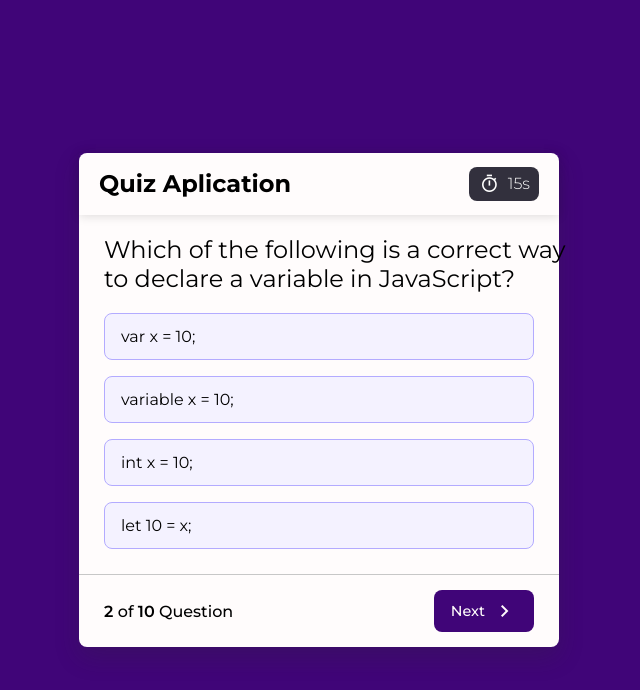
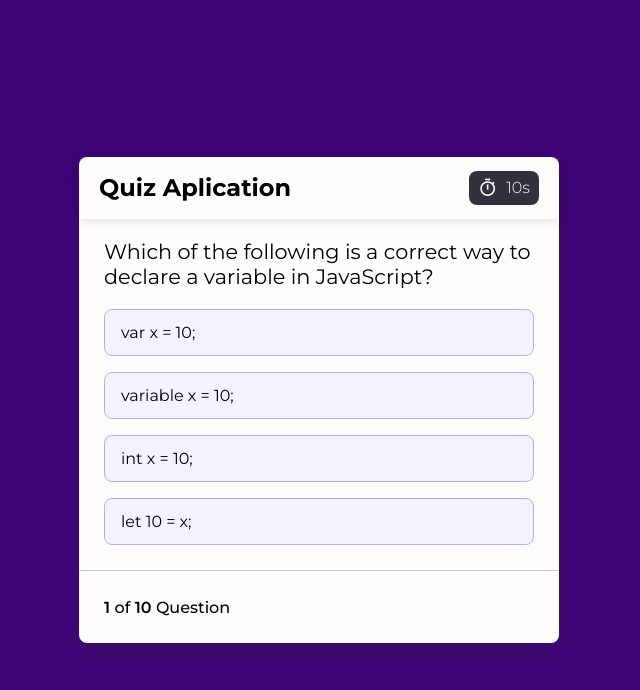
Before and after one commit to codewithandres/quiz-app-js, a website built with Vite: page index.html in a window 1280 px wide. Shown: the whole page, without its empty margins (321-961 px from the left). Built offline with nearby package versions, Linux system fonts and the light colour scheme; a web font is replaced by a local one.

Commit message:
adding the quiz Timer

```diff
--- a/index.html
+++ b/index.html
@@ -80,9 +80,7 @@
                 </div>
 
                 <footer class="quiz-footer">
-                    <p class="question-status">
-                        <b> 2 </b> of <b>10</b> Question
-                    </p>
+                    <p class="question-status"></p>
 
                     <button class="next-question-button">
                         Next
--- a/src/css/quiz.css
+++ b/src/css/quiz.css
@@ -11,6 +11,7 @@
 }
 .queztion-text {
     width: 480px;
+    font-size: 1.3rem;
     font-weight: 400;
 }
 .quiz-header .quiz-timer {
@@ -91,6 +92,7 @@
 
 .quiz-footer .next-question-button {
     display: inline-flex;
+    visibility: hidden;
     gap: 0.5rem;
     align-items: center;
     padding: 9px 17px;
--- a/src/index.ts
+++ b/src/index.ts
@@ -1,43 +1,145 @@
 import './app/imporStyle';
 import { questions } from './models/questions';
-import { Question } from './types/quiz.model';
+import type { Question } from './types/quiz.model';
 
 const $answerOption = document.querySelector(
     '.answer-options'
 ) as HTMLLIElement;
 
+const $nextQuestion = document.querySelector(
+    '.next-question-button'
+) as HTMLButtonElement;
+
+const $questionStatus = document.querySelector(
+    '.question-status'
+) as HTMLParagraphElement;
+
+const $timerDisplay = document.querySelector(
+    '.timer-duration'
+) as HTMLParagraphElement;
+
+type getRandomQuestionType = Question | void;
+
+// quiz state variables
+const QUIZ_TIME_LIMIT = 15;
+
 let quizCategory: string = 'programming';
+let currentQuestion: getRandomQuestionType;
+let numberOfQuestions: number = 10;
+let currentTime = QUIZ_TIME_LIMIT;
+let timer: NodeJS.Timeout;
 
-type getRandomQuestionType = Question | undefined;
+const questionIndexHistoy: number[] = [];
+
+// initialize and start the timer for the current question
+const starTime = (): void => {
+    timer = setInterval(() => {
+        currentTime--;
+        $timerDisplay.textContent = `${currentTime}s`;
+
+        if (currentTime <= 0) {
+            clearInterval(timer);
+        }
+    }, 1000);
+};
 
 const getRandomQuestion = (): getRandomQuestionType => {
-    // Fetch add ramdom question from based on the selectd category
-    const randomIndex = Math.floor(Math.random() * 25);
+    //* Fetch add ramdom question from based on the selectd category
+    const categoryQuestions =
+        questions.find(
+            Category =>
+                Category.category.toLocaleLowerCase() ===
+                quizCategory.toLocaleLowerCase()
+        )?.questions ?? [];
 
-    return questions.find(
-        ({ category }) =>
-            category.toLocaleLowerCase() === quizCategory.toLocaleLowerCase()
-    )?.questions[randomIndex];
+    //* show the result if all question have been used
+    if (
+        questionIndexHistoy.length >=
+        Math.min(categoryQuestions.length, numberOfQuestions)
+    ) {
+        return console.log('Quiz Completed');
+    }
+
+    //* filter out already asked question and choose a random one
+    const aviableQuestions = categoryQuestions.filter(
+        (_, index) => !questionIndexHistoy.includes(index)
+    );
+
+    const randomQuestion =
+        aviableQuestions[Math.floor(Math.random() * aviableQuestions.length)];
+
+    questionIndexHistoy.push(categoryQuestions.indexOf(randomQuestion));
+
+    return randomQuestion;
+};
+
+//* Highiligth the correct answer option
+const highligthCorrectAnswer = () => {
+    const correcrOption =
+        $answerOption.querySelectorAll<HTMLLIElement>('.answer-option')[
+            currentQuestion?.correctAnswer!!
+        ];
+
+    correcrOption.classList.add('correct');
+
+    const $iconHtml = `<span class="material-symbols-outlined">task_alt</span>`;
+
+    // inser icon based to correctness
+    correcrOption.insertAdjacentHTML('beforeend', $iconHtml);
+};
+
+// * Handle the use's answer selection
+const handelAnswer = ($li: HTMLLIElement, answerIndex: number) => {
+    clearInterval(timer);
+
+    const isCorrent = currentQuestion?.correctAnswer === answerIndex;
+
+    $li.classList.add(isCorrent ? 'correct' : 'incorrect');
+
+    !isCorrent && highligthCorrectAnswer();
+
+    const $iconHtml = `<span class="material-symbols-outlined">
+              ${isCorrent ? 'task_alt' : 'cancel'}
+         </span>`;
+
+    // inser icon based to correctness
+    $li.insertAdjacentHTML('beforeend', $iconHtml);
+
+    //*  Disable all answer option after one option is selected
+    $answerOption
+        .querySelectorAll<HTMLLIElement>('.answer-option')
+        .forEach(Option => (Option.style.pointerEvents = 'none'));
+
+    $nextQuestion.style.visibility = 'visible';
 };
 
 const renderQuestion = () => {
-    const currentQuestion: getRandomQuestionType = getRandomQuestion();
+    currentQuestion = getRandomQuestion();
 
     if (!currentQuestion) return;
 
+    starTime();
+
+    // * Update UI
     $answerOption.innerHTML = '';
+    $nextQuestion.style.visibility = 'hidden';
+    $questionStatus.innerHTML = ` <b> ${questionIndexHistoy.length} </b> of <b> ${numberOfQuestions} </b> Question`;
 
-    (document.querySelector('.queztion-text') as Element).textContent =
-        currentQuestion.question;
+    (
+        document.querySelector('.queztion-text') as HTMLHeadingElement
+    ).textContent = currentQuestion.question;
 
-    currentQuestion.options.map(option => {
+    currentQuestion.options.map((Option, index) => {
         const $li = document.createElement('li') as HTMLLIElement;
 
         $li.classList.add('answer-option');
-        $li.textContent = option;
+        $li.textContent = Option;
+        $li.addEventListener('click', () => handelAnswer($li, index));
 
         $answerOption?.appendChild($li);
     });
 };
 
 renderQuestion();
+
+$nextQuestion.addEventListener('click', renderQuestion);
```
